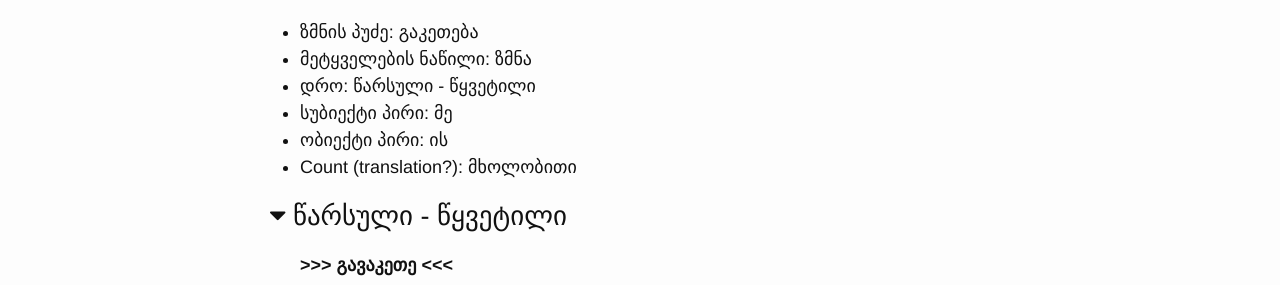
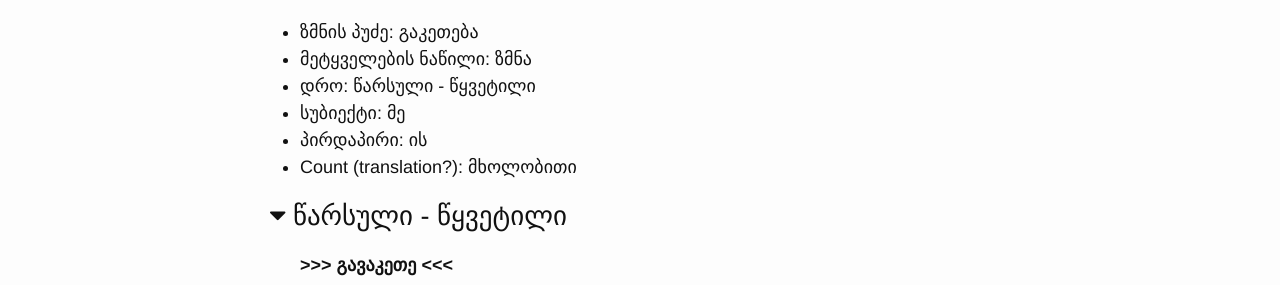
Before and after one commit to nwshane/georgian-morphology-demo, a Jekyll site: the page built from _posts/words/2016-03-02-გავაკეთე.markdown, in a window 1280 px wide. Shown: the part 142-427 px from the top of the page. Built offline with Jekyll 4.4.1, drawn with Linux system fonts in a browser that asks for light colours; nearby versions of some CDN libraries.

Commit message:
Change to subject and object metadata for გავაკეთე.

```diff
--- a/_posts/words/2016-03-02-გავაკეთე.markdown
+++ b/_posts/words/2016-03-02-გავაკეთე.markdown
@@ -11,8 +11,8 @@ categories: words
   * ზმნის პუძე: გაკეთება
   * მეტყველების ნაწილი: ზმნა
   * დრო: წარსული - წყვეტილი
-  * სუბიექტი პირი: მე
-  * ობიექტი პირი: ის
+  * სუბიექტი: მე
+  * პირდაპირი: ის
   * Count (translation?): მხოლობითი
 </section>
 
```
